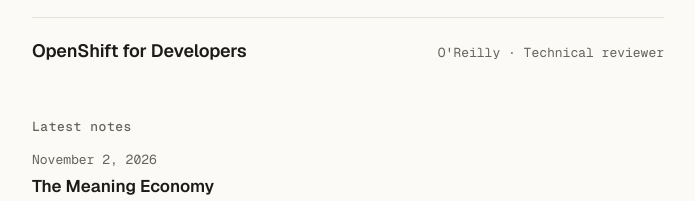
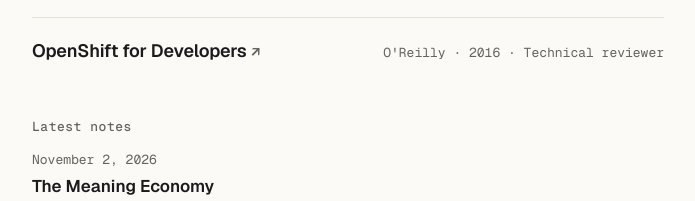
Before and after one commit to ajithjoseph/ajith.ai, a plain HTML site: page index.html in a window 1280 px wide. Shown: the part 1818-2019 px from the top of the page, 292-987 px from the left. Drawn offline with Linux system fonts and the light colour scheme.

Commit message:
Link OpenShift for Developers (O'Reilly, 2016)

```diff
--- a/index.html
+++ b/index.html
@@ -103,8 +103,8 @@
   </article>
   <article class="item">
     <div class="item-head">
-      <h3>OpenShift for Developers</h3>
-      <span class="meta">O'Reilly · Technical reviewer</span>
+      <h3><a href="https://www.oreilly.com/library/view/openshift-for-developers/9781491961421/" target="_blank" rel="noopener">OpenShift for Developers</a></h3>
+      <span class="meta">O'Reilly · 2016 · Technical reviewer</span>
     </div>
   </article>
   <h3 class="subhead">Latest notes</h3>
```
